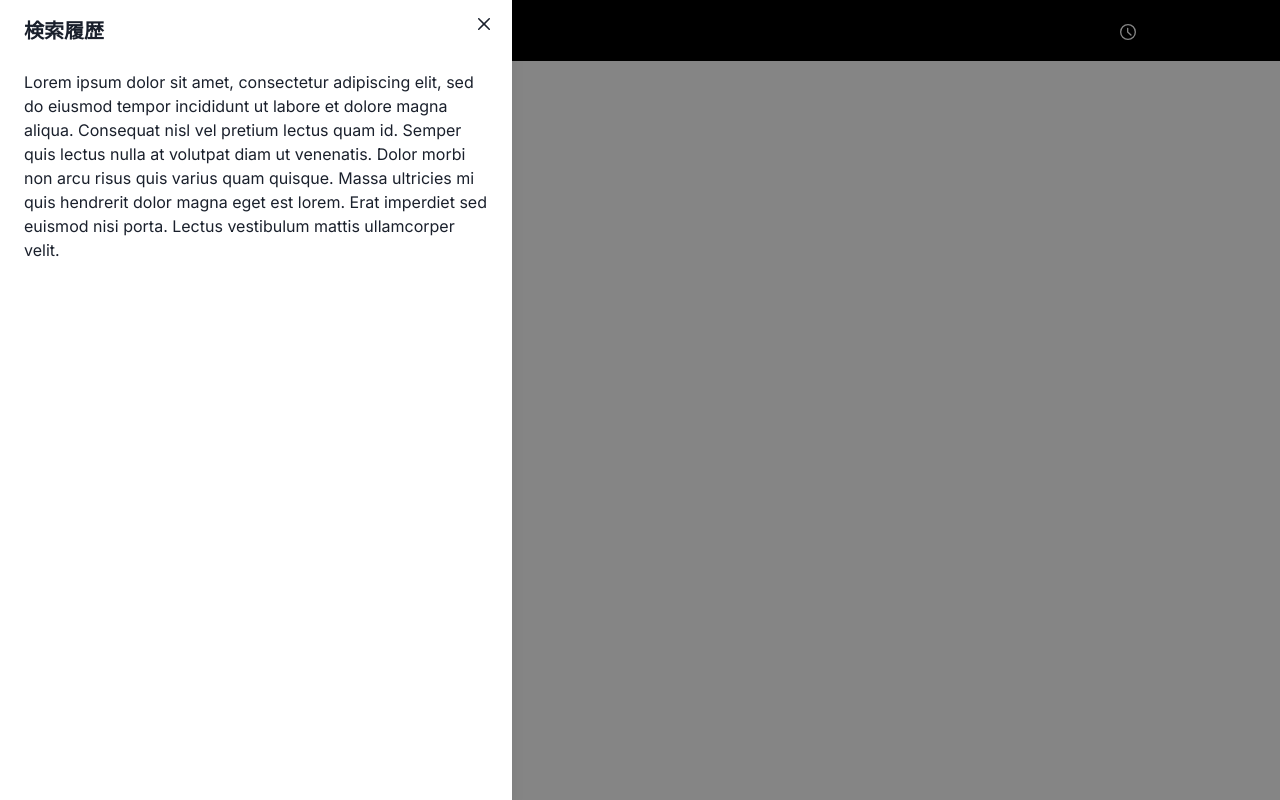
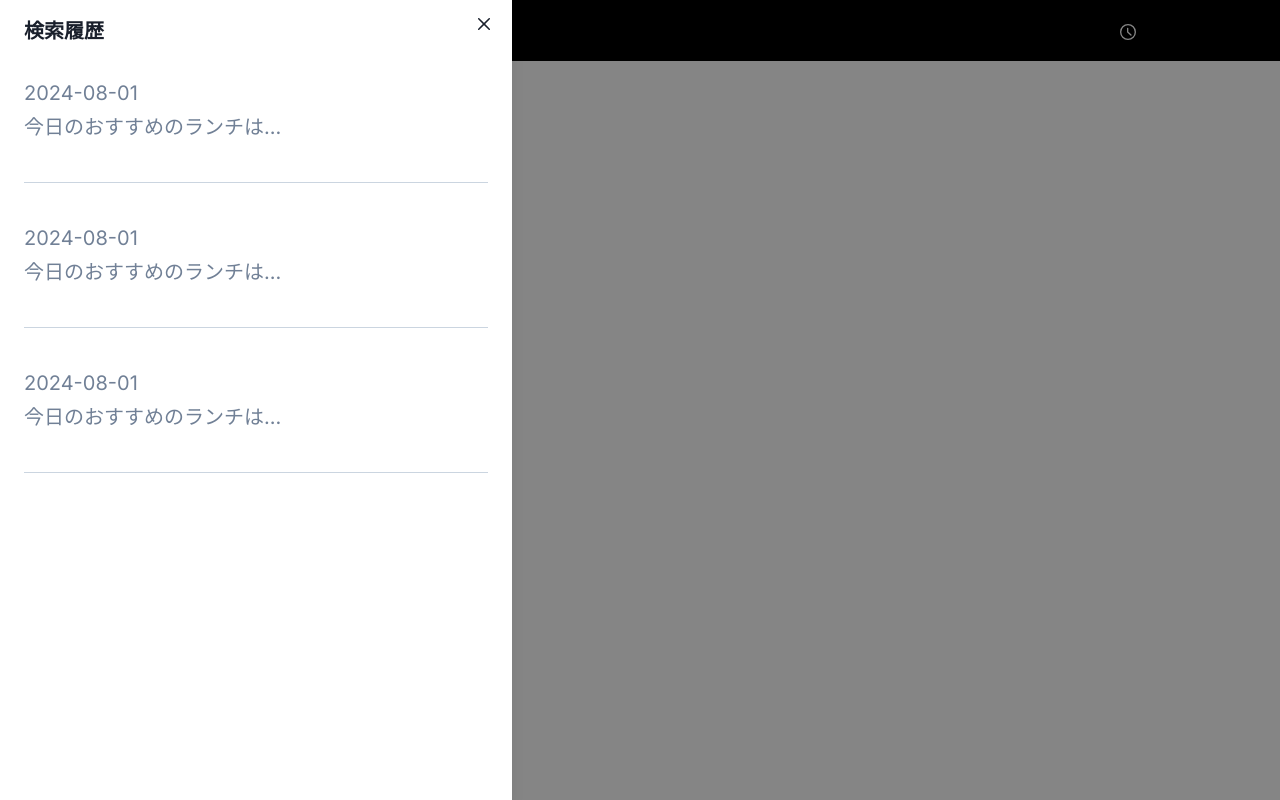
Before and after one commit to 50ra4/today-lunch-recommendation, a Next.js app: page / in a window 1280 px wide. Both pictures are taken after a click on the button "履歴を表示する". Built offline with nearby package versions, Linux system fonts and the light colour scheme.

Commit message:
add: HistoryCard

```diff
--- a/src/app/page.tsx
+++ b/src/app/page.tsx
@@ -11,6 +11,8 @@ import {
 } from '@chakra-ui/react';
 
 import { Header } from '@/components/Header';
+import { HistoryCard } from '@/components/HistoryCard';
+import { HISTORIES } from '@/histories.mock';
 
 export default function Home() {
   const { isOpen, onOpen, onClose } = useDisclosure();
@@ -25,13 +27,9 @@ export default function Home() {
             <DrawerCloseButton />
             <DrawerHeader>検索履歴</DrawerHeader>
             <DrawerBody>
-              <p>
-                Lorem ipsum dolor sit amet, consectetur adipiscing elit, sed do eiusmod tempor incididunt ut labore et
-                dolore magna aliqua. Consequat nisl vel pretium lectus quam id. Semper quis lectus nulla at volutpat
-                diam ut venenatis. Dolor morbi non arcu risus quis varius quam quisque. Massa ultricies mi quis
-                hendrerit dolor magna eget est lorem. Erat imperdiet sed euismod nisi porta. Lectus vestibulum mattis
-                ullamcorper velit.
-              </p>
+              {HISTORIES.map(({ id, searchedAt, detail }) => (
+                <HistoryCard key={id} id={id} searchedAt={searchedAt} detail={detail} />
+              ))}
             </DrawerBody>
           </DrawerContent>
         </Drawer>
--- /dev/null
+++ b/src/components/HistoryCard.tsx
@@ -0,0 +1,25 @@
+import { Stack, Box, Text } from '@chakra-ui/react';
+import Link from 'next/link';
+
+type Props = {
+  className?: string;
+  id: string;
+  searchedAt: string;
+  detail: string;
+};
+
+export function HistoryCard({ className, id, searchedAt, detail }: Props) {
+  return (
+    <Box className={className}>
+      <Link href={`/post/${id}`}>
+        <Text fontSize="xl" color="gray.500" mt="2">
+          {searchedAt}
+        </Text>
+        <Text mt="1" fontSize="xl" color="gray.500">
+          {detail}
+        </Text>
+        <Stack mt="10" mb="10" borderBottom="1px" borderColor="gray.300" />
+      </Link>
+    </Box>
+  );
+}
--- /dev/null
+++ b/src/histories.mock.ts
@@ -0,0 +1,17 @@
+export const HISTORIES = [
+  {
+    id: '1',
+    searchedAt: '2024-08-01',
+    detail: '今日のおすすめのランチは...',
+  },
+  {
+    id: '2',
+    searchedAt: '2024-08-01',
+    detail: '今日のおすすめのランチは...',
+  },
+  {
+    id: '3',
+    searchedAt: '2024-08-01',
+    detail: '今日のおすすめのランチは...',
+  },
+];
```
